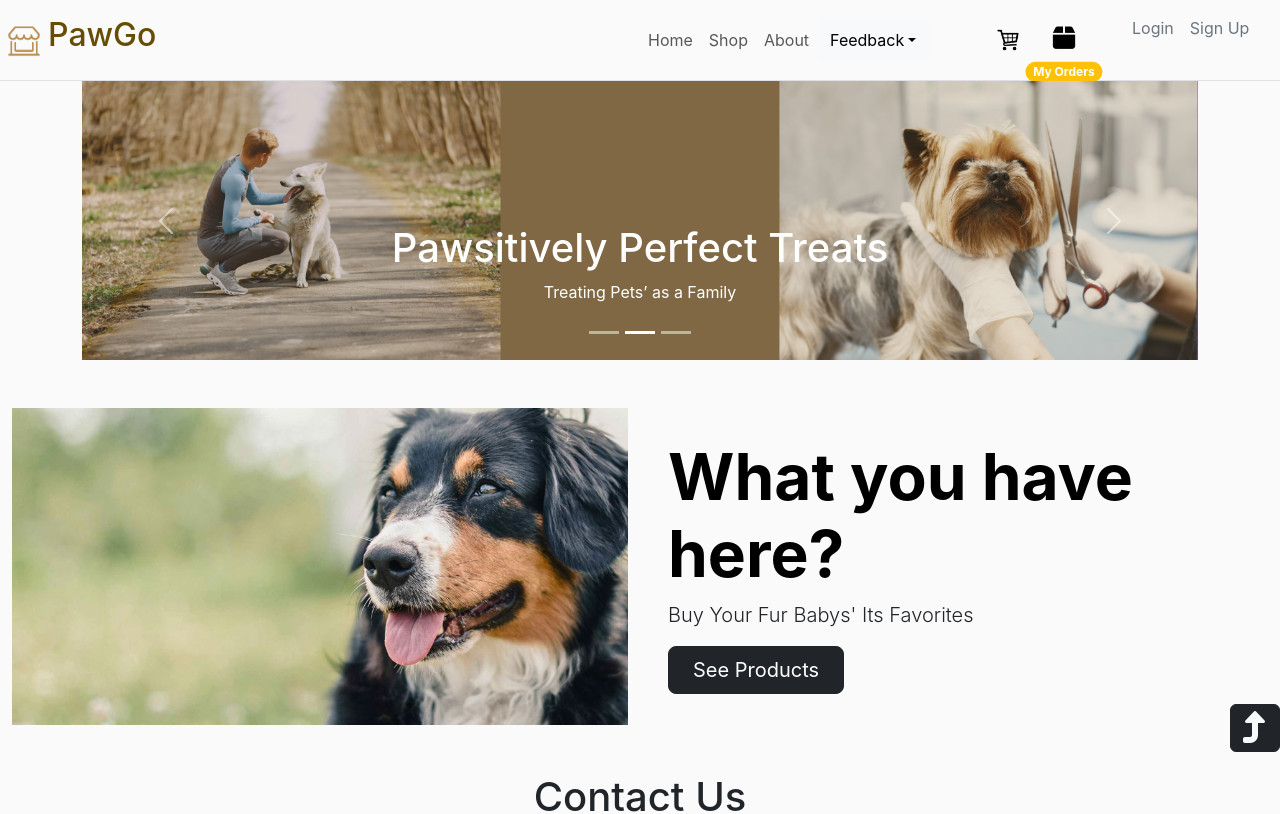
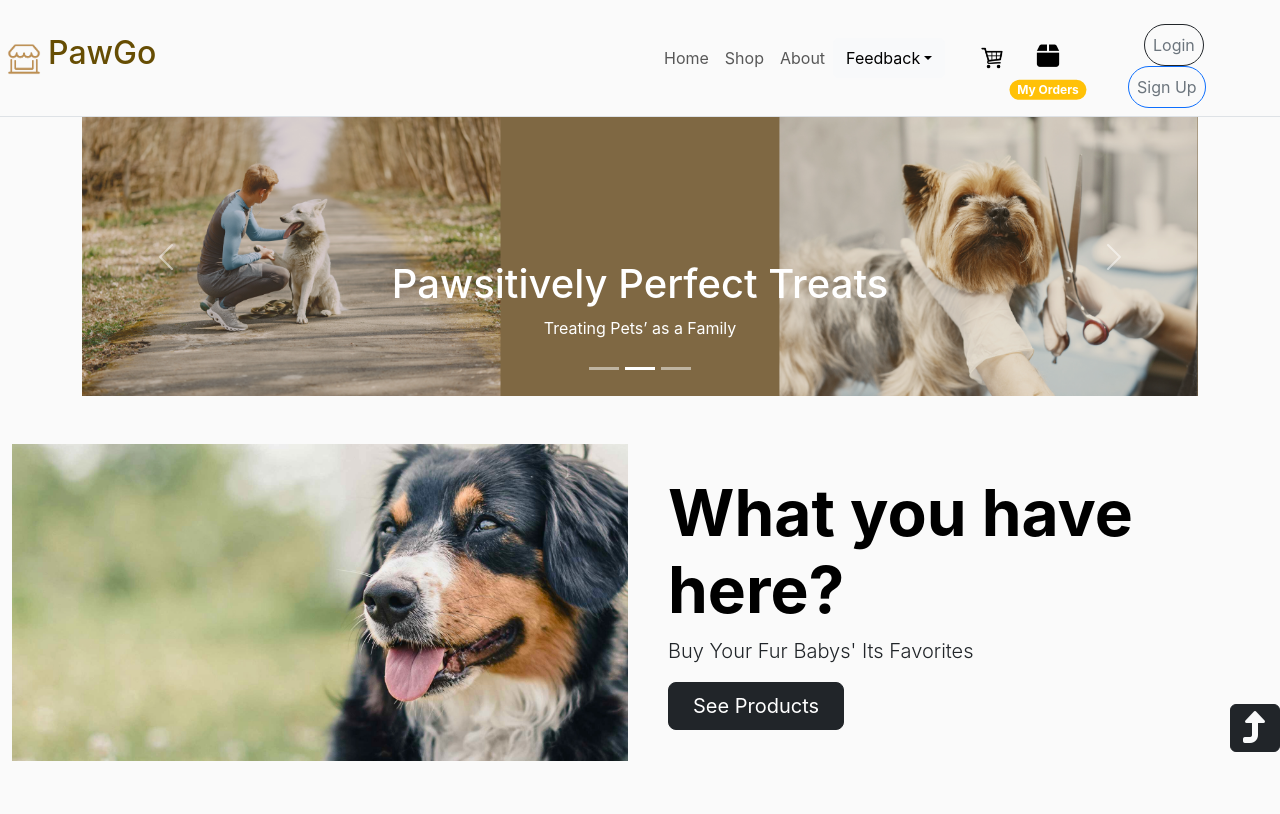
Before and after one commit to JohnJayvee/ken-jayvee, a React (Vite) app: page / in a window 1280 px wide. Shown: the top 814 px of the page. Built offline with nearby package versions, Linux system fonts and the light colour scheme.

Commit message:
fix header responsiveness

```diff
--- a/src/components/Header/Header.jsx
+++ b/src/components/Header/Header.jsx
@@ -26,7 +26,7 @@ function Header() {
 
   return (
     <header className="navbar navbar-expand-md custom-navbar border-bottom">
-      <div className="container-fluid p-0">
+      <div className="container-fluid p-0 row">
         <div className="col col-md-2 col-sm row d-flex justify-content-sm-between">
           <div className="col-md-10 col-sm-6 col-6">
             <Link
@@ -50,9 +50,9 @@ function Header() {
           </div>
         </div>
 
-        <div className="col-lg-6 ">
+        <div className="col-lg-6 col-md-9">
           <div className="navbar-collapse collapse" id="navbarCollapse">
-            <ul className="navbar-nav col-3 col-md-6 mb-2 mb-md-0 me-3 custom-navbar-nav  ">
+            <ul className="navbar-nav col col-md mb-2 mb-md-0 me-3 custom-navbar-nav ms-sm-3 ">
               <li>
                 <Link to="/home" className="nav-link px-2 ">
                   Home
@@ -92,7 +92,7 @@ function Header() {
               </div>
             </ul>
             <div className="col-md-6 row">
-              <div className="col-md-6 d-flex align-items-md-center justify-content-center">
+              <div className="col-md d-flex align-items-md-center justify-content-sm-start">
                 <Button
                   onClick={handleShowCart}
                   className="nav-link px-1 link-secondary"
@@ -115,29 +115,29 @@ function Header() {
                   </Link>
                 </Button>
               </div>
-              <ul className="nav col-md-6 col-md-auto mb-2 mb-md-0 me-md-0">
+              <ul className="nav col-md col-lg mb-2 mb-md-0 me-md-0 ms-sm-3 mt-3">
                 {!isLoggedIn && (
                   <>
-                    <li>
+                    <Button className="btn-outline-dark rounded-pill p-0 me-sm-2 me-2 ms-3">
                       <Link
                         to="/login"
                         className="nav-link px-2 link-secondary"
                       >
                         Login
                       </Link>
-                    </li>
-                    <li>
+                    </Button>
+                    <Button className="btn-outline-primary rounded-pill p-0">
                       <Link
                         to="/register"
                         className="nav-link px-2 link-secondary"
                       >
                         Sign Up
                       </Link>
-                    </li>
+                    </Button>
                   </>
                 )}
                 {isLoggedIn && (
-                  <li className="">
+                  <li>
                     <ProfileImage />
                   </li>
                 )}
```
